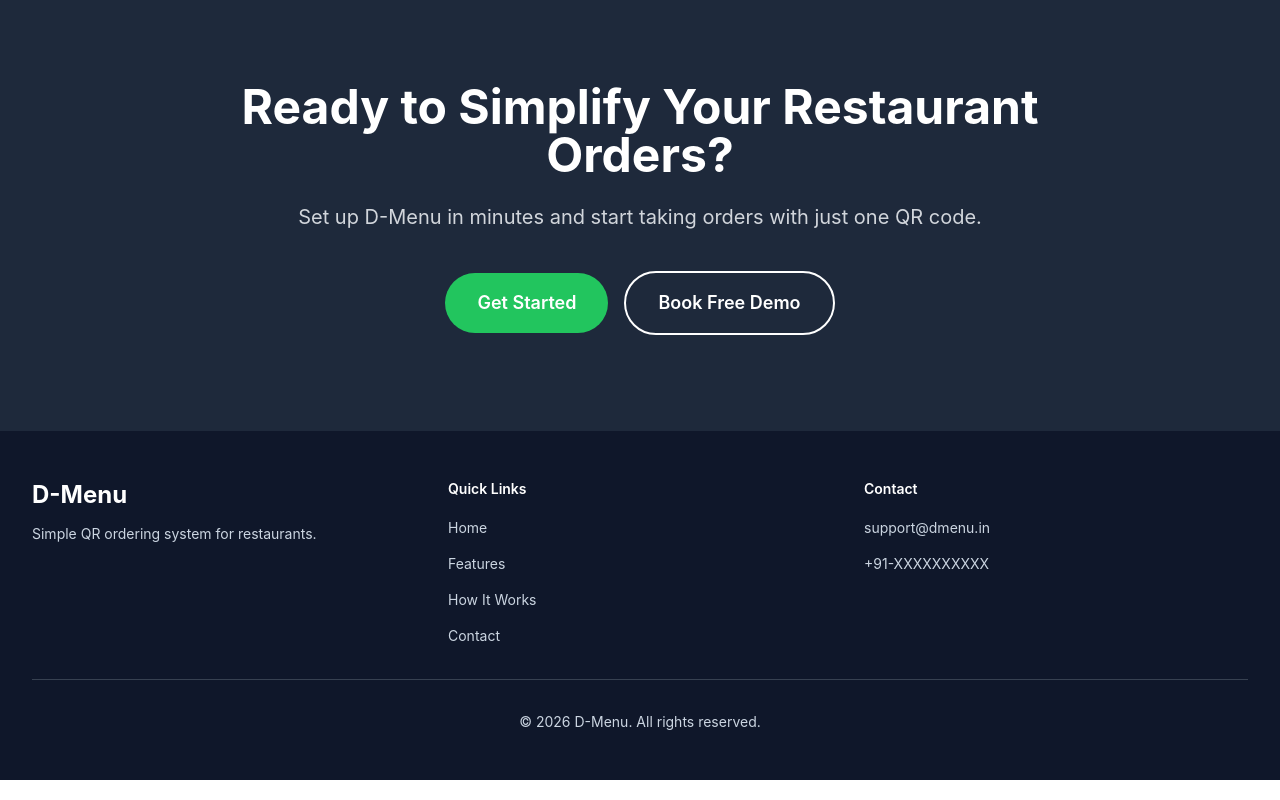
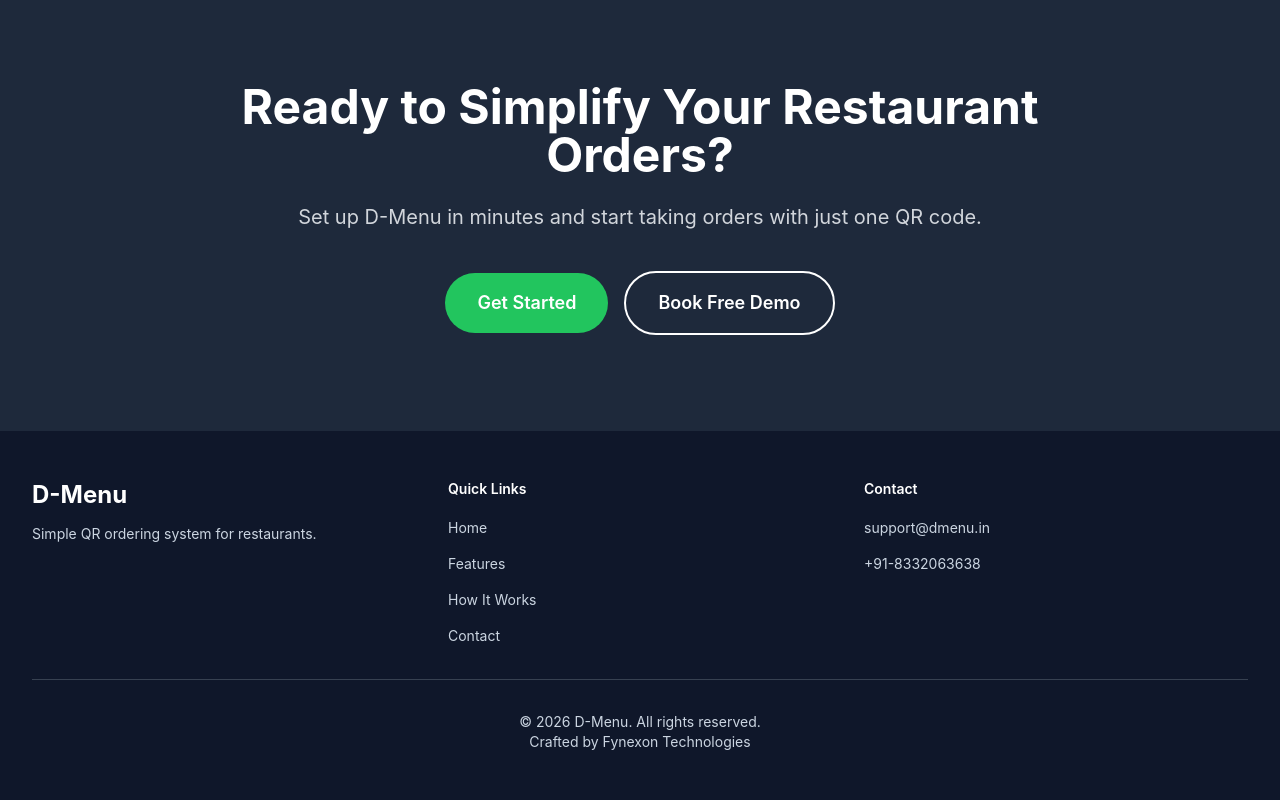
Before and after one commit to faisalhasan00/Tap-menu, a Next.js app in the folder frontend/: page / in a window 1280 px wide. Shown: the part 2659-3459 px from the top of the page. Built offline with nearby package versions, Linux system fonts and the light colour scheme.

Commit message:
Update PublicFooter.tsx

```diff
--- a/frontend/components/layouts/PublicFooter.tsx
+++ b/frontend/components/layouts/PublicFooter.tsx
@@ -69,12 +69,12 @@ export default function PublicFooter() {
               </li>
               <li>
                 <a
-                  href="https://wa.me/91XXXXXXXXXX"
+                  href="https://wa.me/918332063638"
                   target="_blank"
                   rel="noopener noreferrer"
                   className="text-sm hover:text-[#22C55E] transition-colors duration-200"
                 >
-                  +91-XXXXXXXXXX
+                  +91-8332063638
                 </a>
               </li>
             </ul>
@@ -86,6 +86,10 @@ export default function PublicFooter() {
           <p className="text-sm text-center text-[#CBD5E1]">
             © {currentYear} D-Menu. All rights reserved.
           </p>
+          <p className="text-sm text-center text-[#CBD5E1]">
+  Crafted by Fynexon Technologies
+</p>
+
         </div>
       </div>
     </footer>
```
